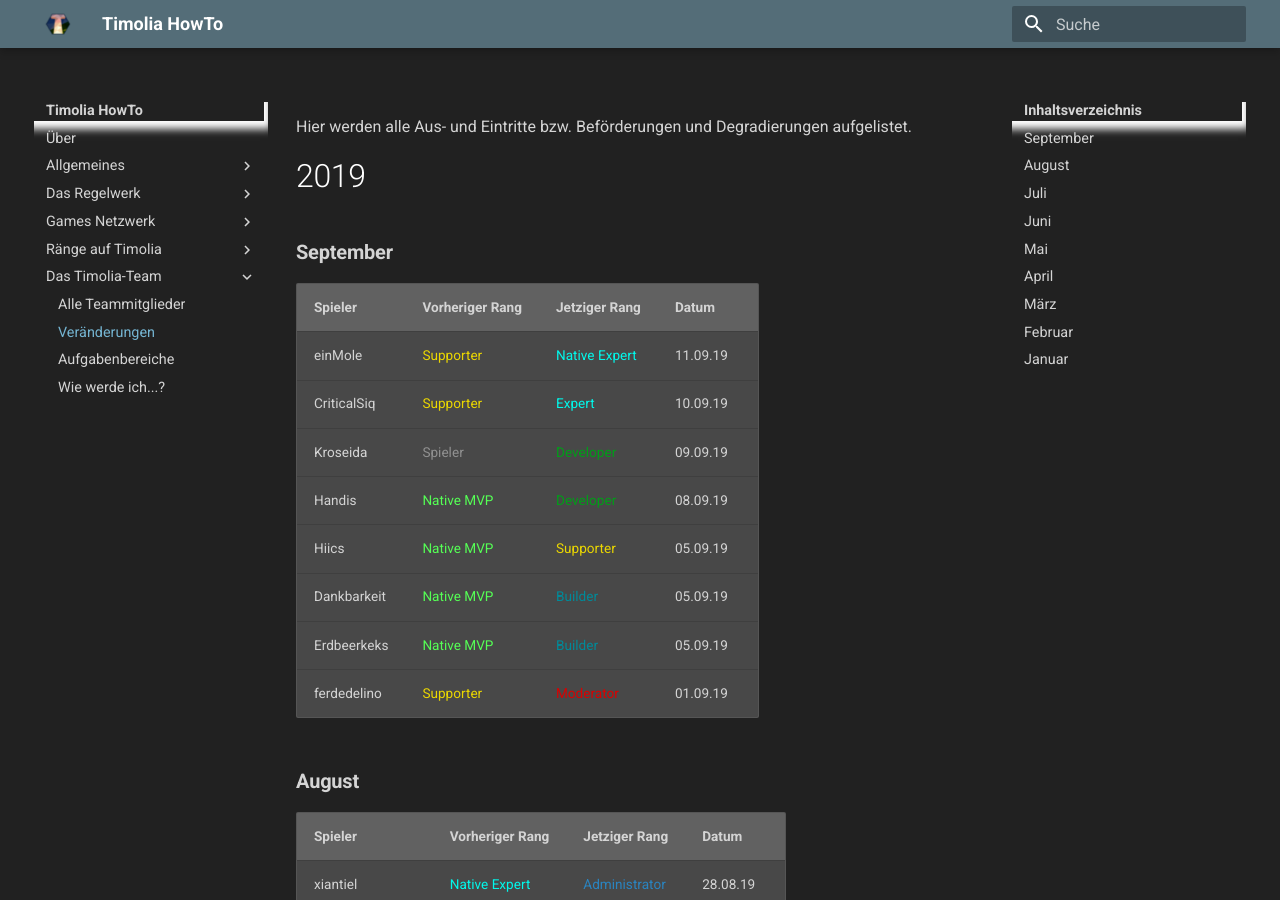
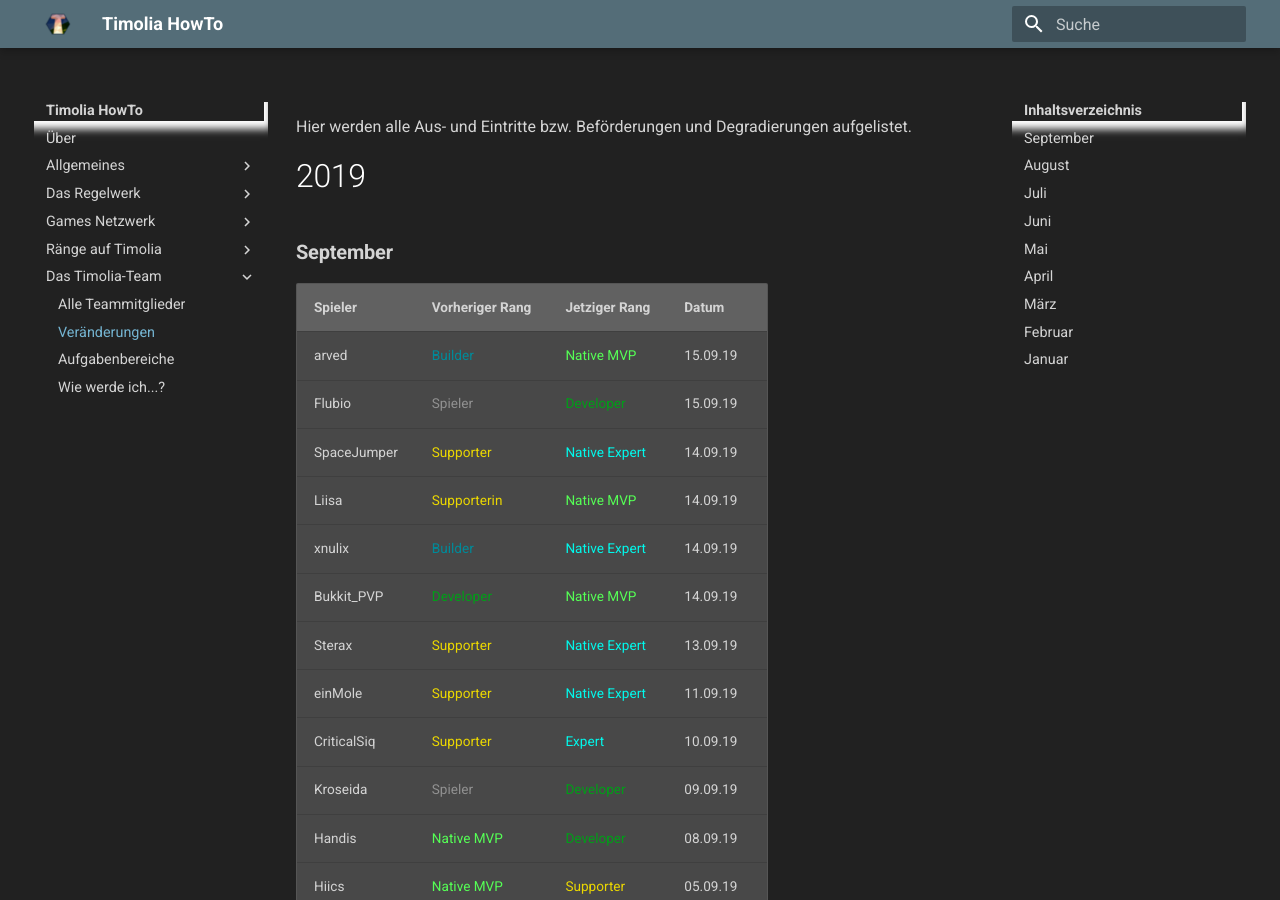
Before and after one commit to TimoliaDE/HowTo, an MkDocs documentation site: the page built from docs/team/changes.md, in a window 1280 px wide and 900 px high. Built offline with MkDocs 1.6.1 and Material for MkDocs 9.7.7, drawn with Linux system fonts in a browser that asks for light colours; old or Windows-style settings are respelled for this version of MkDocs.

Commit message:
Update changes.md

```diff
--- a/docs/team/changes.md
+++ b/docs/team/changes.md
@@ -5,9 +5,16 @@ Hier werden alle Aus- und Eintritte bzw. Beförderungen und Degradierungen aufge
 ###  <strong>September</strong>
 | Spieler | Vorheriger Rang | Jetziger Rang | Datum |
 | ------ | ------ | ------ | ------ |
+| arved | <span class='builder'>Builder</span> | <span class='mvp'>Native MVP</span> | 15.09.19 |
+| Flubio | <span class='user'>Spieler</span> | <span class='developer'>Developer</span> | 15.09.19 |
+| SpaceJumper | <span class='supporter'>Supporter</span> | <span class='expert'>Native Expert</span> | 14.09.19 |
+| Liisa | <span class='supporter'>Supporterin</span> | <span class='mvp'>Native MVP</span> | 14.09.19 |
+| xnulix | <span class='builder'>Builder</span> | <span class='expert'>Native Expert</span> | 14.09.19 |
+| Bukkit_PVP | <span class='developer'>Developer</span> | <span class='mvp'>Native MVP</span> | 14.09.19 |
+| Sterax | <span class='supporter'>Supporter</span> | <span class='expert'>Native Expert</span> | 13.09.19 |
 | einMole | <span class='supporter'>Supporter</span> | <span class='expert'>Native Expert</span> | 11.09.19 |
 | CriticalSiq | <span class='supporter'>Supporter</span> | <span class='expert'>Expert</span> | 10.09.19 |
-| Kroseida | <span class='user'>Spieler</span>| <span class='developer'>Developer</span> | 09.09.19 |
+| Kroseida | <span class='user'>Spieler</span> | <span class='developer'>Developer</span> | 09.09.19 |
 | Handis | <span class='mvp'>Native MVP</span> | <span class='developer'>Developer</span> | 08.09.19 |
 | Hiics | <span class='mvp'>Native MVP</span> | <span class='supporter'>Supporter</span> | 05.09.19 |
 | Dankbarkeit | <span class='mvp'>Native MVP</span> | <span class='builder'>Builder</span> | 05.09.19 |
```
